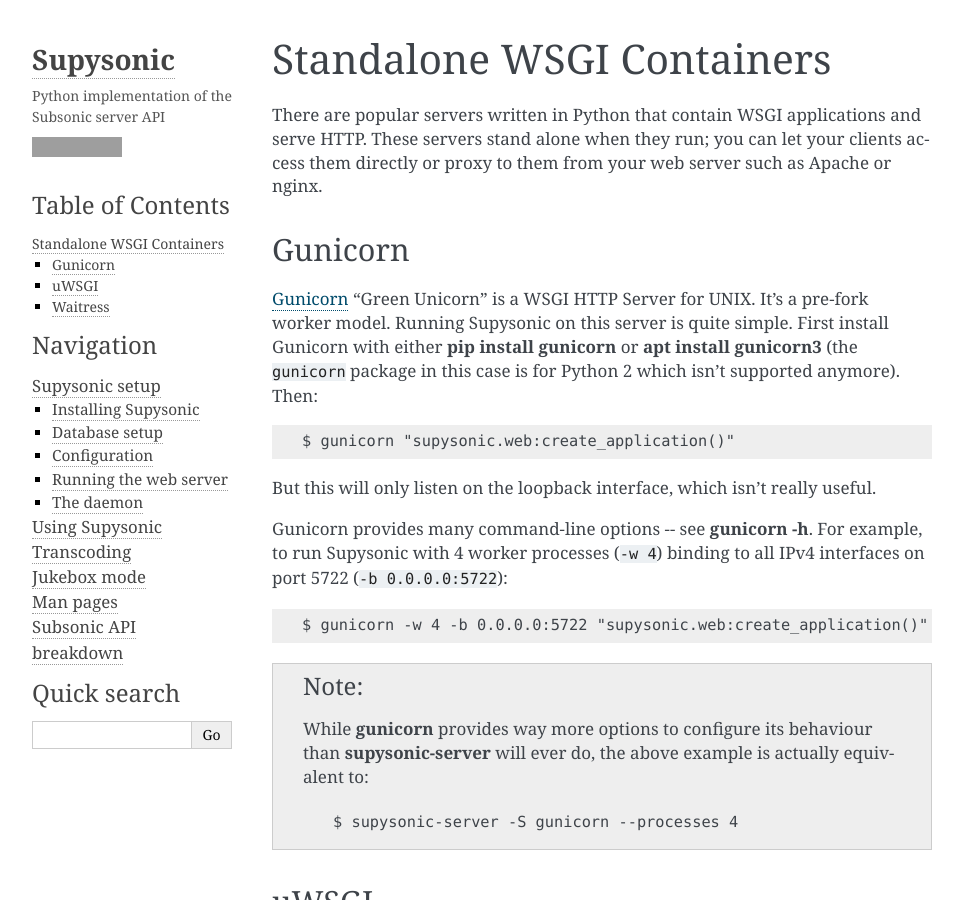
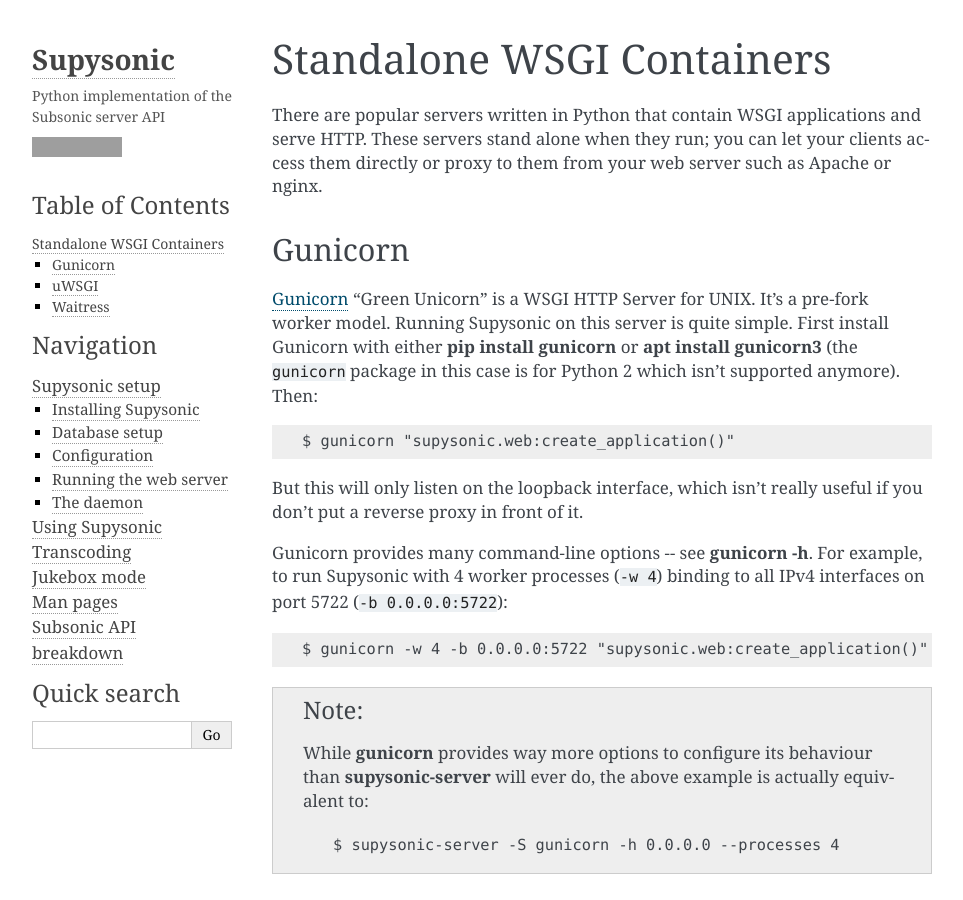
Before and after one commit to spl0k/supysonic, a Sphinx documentation site: the page built from docs/setup/deploying/wsgi-standalone.rst, in a window 1280 px wide and 900 px high. Shown: the whole window, without its empty margins (148-1111 px from the left). Built offline with Sphinx 7.4.7, drawn with Linux system fonts in a browser that asks for light colours; grey boxes are pictures that could not be loaded.

Commit message:
More security fixes
- `supysonic-server` now binds to localhost by default instead of all IPv4 interfaces
- a bit of cookie configuration
- no more open redirect on web UI login

```diff
--- a/docs/man/supysonic-server.rst
+++ b/docs/man/supysonic-server.rst
@@ -23,8 +23,7 @@ OPTIONS
     used.
 
 **-h** <*hostname*>, **--host** <*hostname*>
-    Hostname or IP address on which to listen. The default is ``0.0.0.0`` which
-    means to listen on all IPv4 interfaces on this host.
+    Hostname or IP address on which to listen. The default is ``localhost``.
     Cannot be used with **--socket**.
 
 **-p** <*port*>, **--port** <*port*>
--- a/docs/setup/deploying/index.rst
+++ b/docs/setup/deploying/index.rst
@@ -16,7 +16,10 @@ the following command::
 
    supysonic-server
 
-And it will start to listen on all IPv4 interfaces on port 5722.
+And it will start to listen on port 5722 on the loopback interface. To listen on
+all IPv4 interfaces instead::
+
+   supysonic-server -h 0.0.0.0
 
 This command allows some options, more details are given on its manpage:
 :doc:`/man/supysonic-server`. It is intentionally kept simple, as such it
--- a/docs/setup/deploying/wsgi-standalone.rst
+++ b/docs/setup/deploying/wsgi-standalone.rst
@@ -17,7 +17,8 @@ for Python 2 which isn't supported anymore). Then::
 
    $ gunicorn "supysonic.web:create_application()"
 
-But this will only listen on the loopback interface, which isn't really useful.
+But this will only listen on the loopback interface, which isn't really useful
+if you don't put a reverse proxy in front of it.
 
 Gunicorn provides many command-line options -- see :command:`gunicorn -h`.
 For example, to run Supysonic with 4 worker processes (``-w 4``) binding to all
@@ -31,7 +32,7 @@ IPv4 interfaces on port 5722 (``-b 0.0.0.0:5722``)::
    behaviour than :command:`supysonic-server` will ever do, the above example is
    actually equivalent to::
 
-      $ supysonic-server -S gunicorn --processes 4
+      $ supysonic-server -S gunicorn -h 0.0.0.0 --processes 4
 
 __ https://gunicorn.org/
 
--- a/docs/setup/index.rst
+++ b/docs/setup/index.rst
@@ -8,8 +8,8 @@ start serving your music.
 
 For the impatient, here's a quick summary to get Supysonic installed and ready
 to start serving (but this doesn't create any user nor specifies where your
-music is located 😏). This uses `gunicorn`__, but there are
-:doc:`other options <deploying/index>`.
+music is located, and only listens for local connections 😏). This uses
+`gunicorn`__, but there are :doc:`other options <deploying/index>`.
 
 ::
 
```
Also changed, not shown: README.md (+1 -1 lines), 4 other files.
